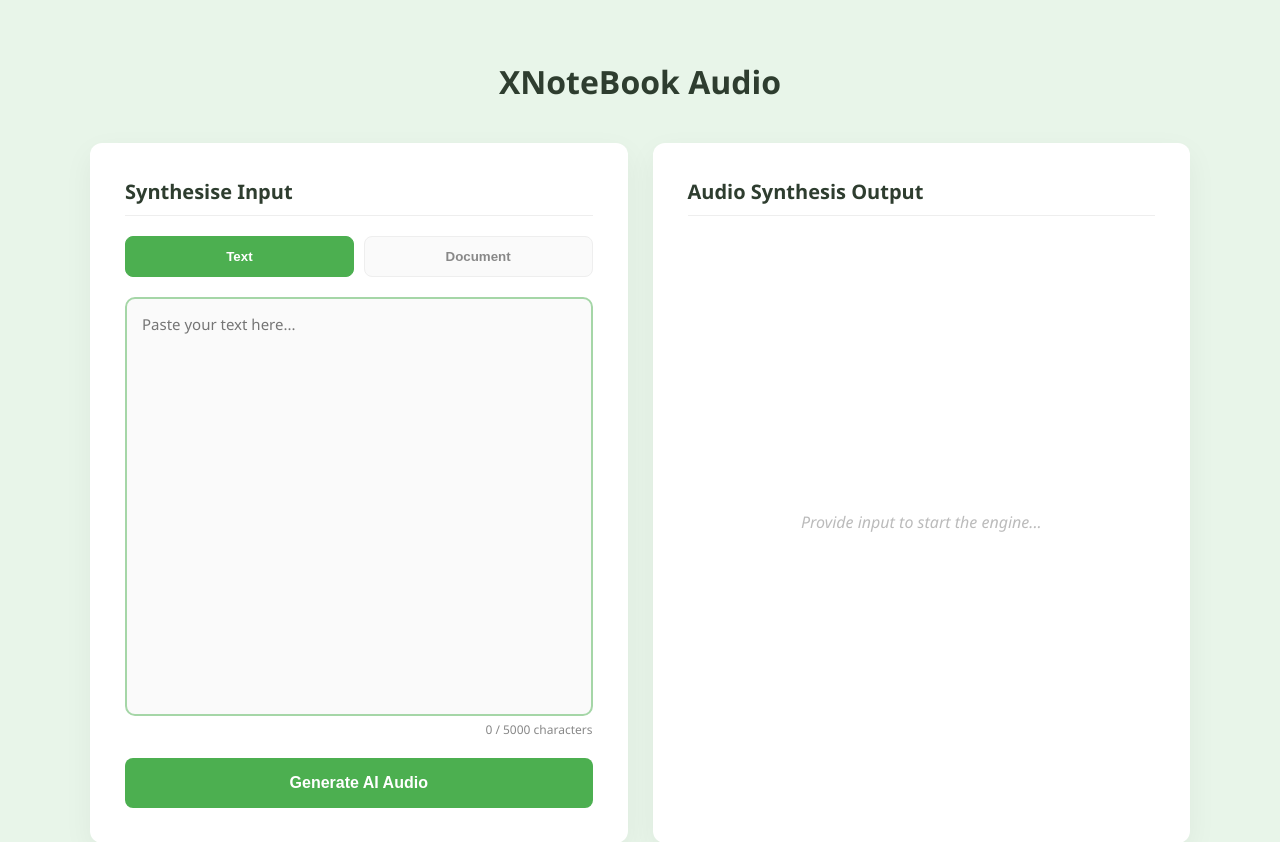
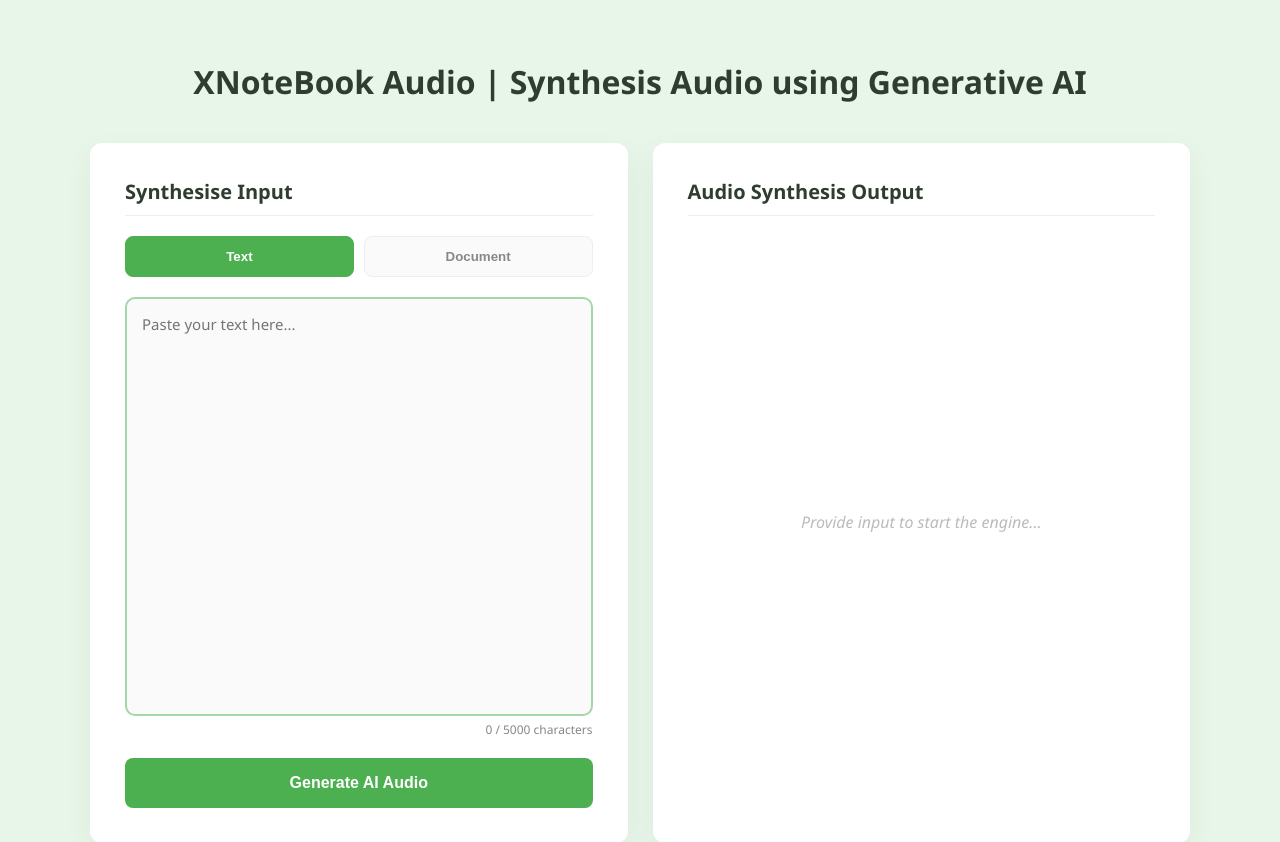
Before and after one commit to xnotebookin-dev/XNoteBook, a Flask app: page /audio in a window 1280 px wide. Shown: the top 842 px of the page. Run offline with Flask 3, Linux system fonts and the light colour scheme.

Commit message:
SEO Optimization

```diff
--- a/app.py
+++ b/app.py
@@ -1084,6 +1084,13 @@
     })
 
     pages.append({
+        'loc': 'https://xnotebook.in/audio',
+        'lastmod': datetime.now().strftime('%Y-%m-%d'),
+        'changefreq': 'weekly',
+        'priority': '1.0'
+    })
+
+    pages.append({
         'loc': 'https://xnotebook.in/analytics',
         'lastmod': datetime.now().strftime('%Y-%m-%d'),
         'changefreq': 'daily',
--- a/robots.txt
+++ b/robots.txt
@@ -2,6 +2,7 @@
 User-agent: *
 Allow: /
 Allow: /about/
+Allow: /audio/
 
 # Disallow admin and processing endpoints
 Disallow: /admin/
--- a/templates/audio.html
+++ b/templates/audio.html
@@ -3,8 +3,56 @@
 <head>
     <meta charset="UTF-8" />
     <meta name="viewport" content="width=device-width, initial-scale=1.0" />
-    <title>XNoteBook - AI Audio Dashboard</title>
+
+    <!-- Primary Meta Tags -->
+    <title>XNoteBook | Text to Speech Converter - AI Voices & Natural Text to Speech</title>
+    <meta name="title" content="XNoteBook | Text to Speech Converter - AI Voices & Natural Text to Speech">
+    <meta name="description" content="Free online text to speech converter with AI voices. Convert text to TTS audio, upload documents for speech synthesis. Natural reader text to speech technology for high-quality voice output.">
+    <meta name="keywords" content="text to speech, speech to voice, text to tts, text to to speech, text to text speech, ai voices, naturalreader text to speech, tts converter, voice synthesis, audio generator">
+    <meta name="author" content="XNoteBook">
+    <meta name="robots" content="index, follow">
+
+    <!-- Open Graph / Facebook -->
+    <meta property="og:type" content="website">
+    <meta property="og:title" content="Text to Speech Converter - AI Voices & Natural Text to Speech">
+    <meta property="og:description" content="Free online text to speech converter with AI voices. Convert text to TTS audio instantly.">
+    <meta property="og:site_name" content="XNoteBook">
+
+    <!-- Twitter -->
+    <meta name="twitter:card" content="summary_large_image">
+    <meta name="twitter:title" content="Text to Speech Converter - AI Voices & Natural Text to Speech">
+    <meta name="twitter:description" content="Free online text to speech converter with AI voices. Convert text to TTS audio instantly.">
+
+    <!-- Canonical URL - REPLACE WITH YOUR ACTUAL URL -->
+    <link rel="canonical" href="https://xnotebook.in/audio" />
+
     <link rel="icon" type="image/x-icon" href="{{ url_for('static', filename='favicon.ico') }}" />
+
+    <!-- Schema.org structured data -->
+    <script type="application/ld+json">
+    {
+      "@context": "https://schema.org",
+      "@type": "WebApplication",
+      "name": "XNoteBook Text to Speech Converter",
+      "description": "Free online text to speech converter with AI voices for natural voice synthesis",
+      "url": "https://xnotebook.in/audio",
+      "applicationCategory": "MultimediaApplication",
+      "operatingSystem": "Web Browser",
+      "offers": {
+        "@type": "Offer",
+        "price": "0",
+        "priceCurrency": "USD"
+      },
+      "featureList": [
+        "Text to speech conversion",
+        "AI voice synthesis",
+        "Document to audio",
+        "Natural reader text to speech",
+        "TTS audio generator"
+      ]
+    }
+    </script>
+
     <style>
         *, *::before, *::after { box-sizing: border-box; }
         :root {
@@ -139,7 +187,7 @@
 
 <div class="top-spacer">
     <div class="header-main">
-        <h1>XNoteBook Audio</h1>
+        <h1>XNoteBook Audio | Synthesis Audio using Generative AI</h1>
     </div>
 </div>
 
```
